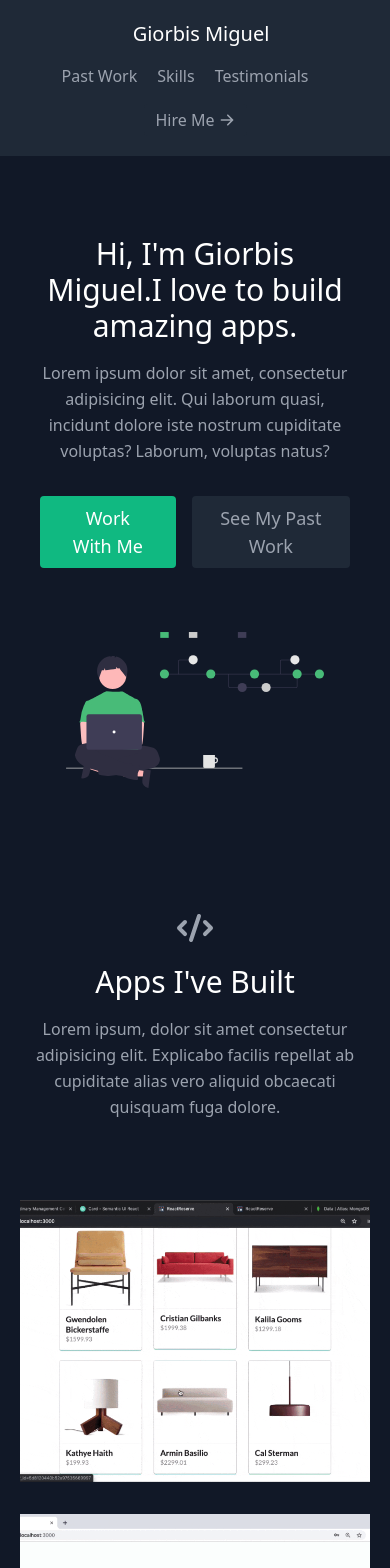
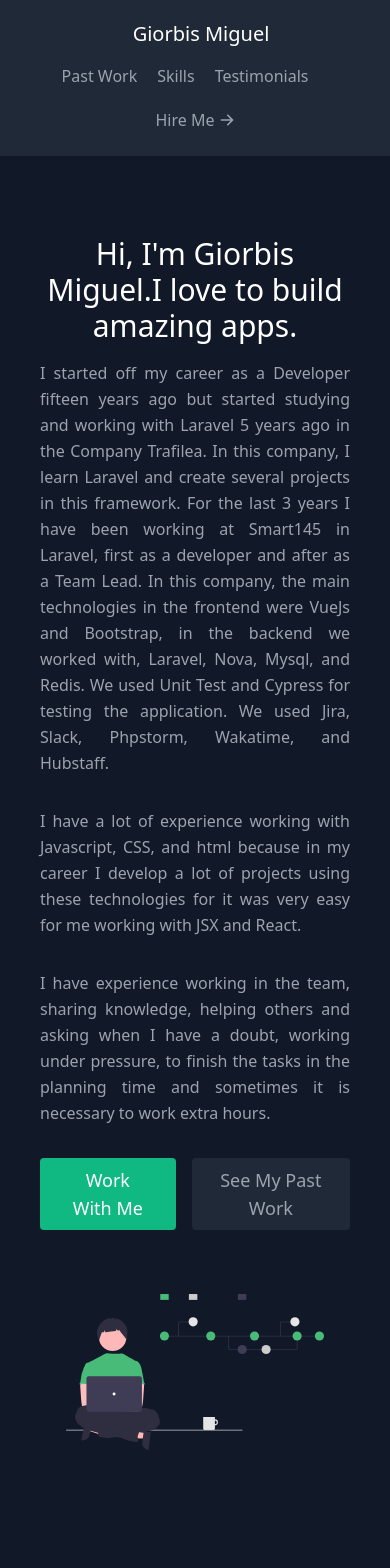
Before and after one commit to giorbismiguel/giorbismiguel, a React (Create React App) app: page / in a window 390 px wide. Shown: the top 1568 px of the page. Built offline with nearby package versions, Linux system fonts and the light colour scheme.

Commit message:
Add real information

```diff
--- a/src/components/About.js
+++ b/src/components/About.js
@@ -10,10 +10,27 @@ export default function About() {
             <br className="hidden lg:inline-block" />I love to build amazing
             apps.
           </h1>
-          <p className="mb-8 leading-relaxed">
-            Lorem ipsum dolor sit amet, consectetur adipisicing elit. Qui
-            laborum quasi, incidunt dolore iste nostrum cupiditate voluptas?
-            Laborum, voluptas natus?
+          <p className="mb-8 leading-relaxed text-justify">
+            I started off my career as a Developer fifteen years ago but started
+            studying and working with Laravel 5 years ago in the Company
+            Trafilea. In this company, I learn Laravel and create several
+            projects in this framework. For the last 3 years I have been working
+            at Smart145 in Laravel, first as a developer and after as a Team
+            Lead. In this company, the main technologies in the frontend were
+            VueJs and Bootstrap, in the backend we worked with, Laravel, Nova,
+            Mysql, and Redis. We used Unit Test and Cypress for testing the
+            application. We used Jira, Slack, Phpstorm, Wakatime, and Hubstaff.
+          </p>
+          <p className="mb-8 leading-relaxed text-justify">
+            I have a lot of experience working with Javascript, CSS, and html
+            because in my career I develop a lot of projects using these
+            technologies for it was very easy for me working with JSX and React.
+          </p>
+          <p className="mb-8 leading-relaxed text-justify">
+            I have experience working in the team, sharing knowledge, helping
+            others and asking when I have a doubt, working under pressure, to
+            finish the tasks in the planning time and sometimes it is necessary
+            to work extra hours.
           </p>
           <div className="flex justify-center">
             <a
--- a/src/components/Contact.js
+++ b/src/components/Contact.js
@@ -37,7 +37,7 @@ export default function Contact() {
             marginHeight={0}
             marginWidth={0}
             style={{ filter: "opacity(0.7)" }}
-            src="https://www.google.com/maps/embed/v1/place?q=97+warren+st+new+york+city&key=AIzaSyBFw0Qbyq9zTFTd-tUY6dZWTgaQzuU17R8"
+            src="https://www.google.com/maps/embed?pb=!1m17!1m8!1m3!1d1834.8233965344734!2d-82.37118368978724!3d23.110022198185487!3m2!1i1024!2i768!4f13.1!4m6!3e0!4m0!4m3!3m2!1d23.110099299999998!2d-82.37060819999999!5e0!3m2!1sen!2sus!4v1625718621571!5m2!1sen!2sus"
           />
           <div className="bg-gray-900 relative flex flex-wrap py-6 rounded shadow-md">
             <div className="lg:w-1/2 px-6">
@@ -45,8 +45,8 @@ export default function Contact() {
                 ADDRESS
               </h2>
               <p className="mt-1">
-                97 Warren St. <br />
-                New York, NY 10007
+                Via Blanca #176 apto 5. <br />
+                Flores y San Benigno, Cerro, La Habana, Cuba
               </p>
             </div>
             <div className="lg:w-1/2 px-6 mt-4 lg:mt-0">
@@ -54,12 +54,12 @@ export default function Contact() {
                 EMAIL
               </h2>
               <a className="text-indigo-400 leading-relaxed">
-                reedbarger@email.com
+                giorbismiguel@gmail.com
               </a>
               <h2 className="title-font font-semibold text-white tracking-widest text-xs mt-4">
                 PHONE
               </h2>
-              <p className="leading-relaxed">123-456-7890</p>
+              <p className="leading-relaxed">+5358356775</p>
             </div>
           </div>
         </div>
@@ -72,10 +72,7 @@ export default function Contact() {
           <h2 className="text-white sm:text-4xl text-3xl mb-1 font-medium title-font">
             Hire Me
           </h2>
-          <p className="leading-relaxed mb-5">
-            Lorem ipsum dolor sit amet consectetur, adipisicing elit. Illum
-            suscipit officia aspernatur veritatis. Asperiores, aliquid?
-          </p>
+          <p className="leading-relaxed mb-5"></p>
           <div className="relative mb-4">
             <label htmlFor="name" className="leading-7 text-sm text-gray-400">
               Name
--- a/src/components/Projects.js
+++ b/src/components/Projects.js
@@ -11,11 +11,7 @@ export default function Projects() {
           <h1 className="sm:text-4xl text-3xl font-medium title-font mb-4 text-white">
             Apps I've Built
           </h1>
-          <p className="lg:w-2/3 mx-auto leading-relaxed text-base">
-            Lorem ipsum, dolor sit amet consectetur adipisicing elit. Explicabo
-            facilis repellat ab cupiditate alias vero aliquid obcaecati quisquam
-            fuga dolore.
-          </p>
+          <p className="lg:w-2/3 mx-auto leading-relaxed text-base"></p>
         </div>
         <div className="flex flex-wrap -m-4">
           {projects.map((project) => (
--- a/src/components/Skills.js
+++ b/src/components/Skills.js
@@ -11,11 +11,7 @@ export default function Skills() {
           <h1 className="sm:text-4xl text-3xl font-medium title-font text-white mb-4">
             Skills &amp; Technologies
           </h1>
-          <p className="text-base leading-relaxed xl:w-2/4 lg:w-3/4 mx-auto">
-            Lorem ipsum dolor sit amet consectetur, adipisicing elit. Nisi sit
-            ipsa delectus eum quo voluptas aspernatur accusantium distinctio
-            possimus est.
-          </p>
+          <p className="text-base leading-relaxed xl:w-2/4 lg:w-3/4 mx-auto">          </p>
         </div>
         <div className="flex flex-wrap lg:w-4/5 sm:mx-auto sm:mb-2 -mx-2">
           {skills.map((skill) => (
--- a/src/components/Testimonials.js
+++ b/src/components/Testimonials.js
@@ -13,9 +13,9 @@ export default function Testimonials() {
         <div className="flex flex-wrap m-4">
           {testimonials.map((testimonial) => (
             <div className="p-4 md:w-1/2 w-full">
-              <div className="h-full bg-gray-800 bg-opacity-40 p-8 rounded">
+              <div className="h-full bg-gray-800 bg-opacity-40 p-8 rounded ">
                 <TerminalIcon className="block w-8 text-gray-500 mb-4" />
-                <p className="leading-relaxed mb-6">{testimonial.quote}</p>
+                <p className="leading-relaxed mb-6 text-justify">{testimonial.quote}</p>
                 <div className="inline-flex items-center">
                   <img
                     alt="testimonial"
--- a/src/data.js
+++ b/src/data.js
@@ -35,18 +35,18 @@ export const projects = [
 
 export const testimonials = [
   {
-    quote:
-      "Lorem ipsum dolor sit amet consectetur adipisicing elit. Culpa quod necessitatibus quidem impedit facilis? Distinctio laboriosam veritatis recusandae minus. Voluptatum accusantium hic laudantium soluta ea sapiente cupiditate officia maiores itaque.",
-    image: "https://randomuser.me/api/portraits/men/1.jpg",
-    name: "Jesse Hicks",
-    company: "Zoozle",
+    quote:`Giorbis is a excelent team leader, with the ability to help through constructive criticism.
+    Their experience and willingness to provide help, they allow to integrate into the work team in an easier way. He is a person who advocates and encourages professional and personal improvement, constantly,
+    showing that there are no limits to continue learning.`,
+    image: "https://media-exp1.licdn.com/dms/image/C4D03AQGHN8X7IHXULQ/profile-displayphoto-shrink_200_200/0/1558702589286?e=1631145600&v=beta&t=JWf5grf2uiXIynIkGLiVrb-axN6A6MUjoEZ6orkhRKc",
+    name: "Ronny Garcia Lorenzo",
+    company: "Smart145",
   },
   {
-    quote:
-      "Lorem ipsum dolor sit amet consectetur adipisicing elit. Culpa quod necessitatibus quidem impedit facilis? Distinctio laboriosam veritatis recusandae minus. Voluptatum accusantium hic laudantium soluta ea sapiente cupiditate officia maiores itaque.",
-    image: "https://randomuser.me/api/portraits/men/94.jpg",
-    name: "Ruben Alvarez",
-    company: "Dooble.io",
+    quote:`Giorbis is a great mind. Think of things the rest of us overlook. As a result, he has led his team to discover new ideas and to sow the spirit of creativity in each one of us. He quickly assumes new responsibilities while having time to teach and share his knowledge with the other team members.`,
+    image: "https://media-exp1.licdn.com/dms/image/C4D03AQE86R1gnKOm9w/profile-displayphoto-shrink_200_200/0/1552401381051?e=1631145600&v=beta&t=n203NfDmnPgTCZyUBoM7M95orYpiIY5N-9I8wuA_9XE",
+    name: "José Carlos",
+    company: "Smart145",
   },
 ];
 
```
Also changed, not shown: public/my.jpg (added).
